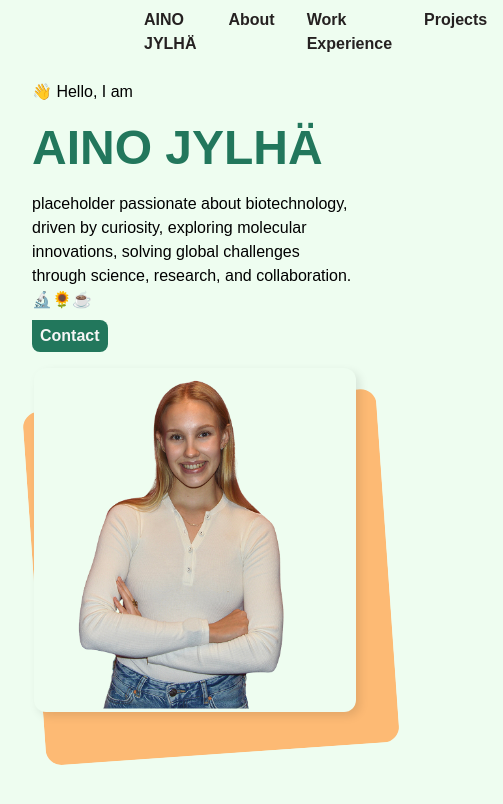
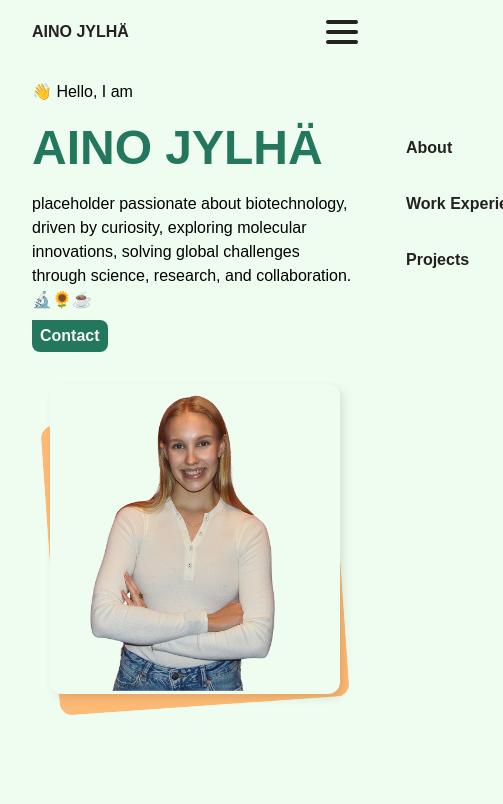
Before and after one commit to OAilio/aino, a React (Vite) app: page / in a window 390 px wide. Shown: the top 804 px of the page, 503 px wide, since content can reach past the window. Built offline with nearby package versions, Linux system fonts and the light colour scheme.

Commit message:
Modified navbar for mobile

```diff
--- a/package.json
+++ b/package.json
@@ -12,6 +12,9 @@
   },
   "dependencies": {
     "@fontsource-variable/ubuntu-sans": "^5.2.10",
+    "@fortawesome/fontawesome-svg-core": "^7.1.0",
+    "@fortawesome/free-solid-svg-icons": "^7.1.0",
+    "@fortawesome/react-fontawesome": "^3.1.0",
     "@tailwindcss/vite": "^4.1.16",
     "react": "^19.1.1",
     "react-dom": "^19.1.1",
--- a/src/components/landingSection/components/LandingImage.tsx
+++ b/src/components/landingSection/components/LandingImage.tsx
@@ -6,10 +6,10 @@ type Props = {
 export const LandingImage: React.FC<Props> = ({ className }) => {
   return (
     <div
-      className={`w-[90%] md:w-full flex flex-1 justify-center ${className ?? ''}`}
+      className={`w-[90%] p-4 md:p-unset md:w-full flex flex-1 justify-center ${className ?? ''}`}
     >
       <div className="relative flex">
-        <span className="bg-primary z-3 w-fit md:w-[256px] lg:w-[456px] flex items-center justify-center rounded-xl shadow-[4px_4px_10px_0px_rgba(0,0,0,0.10)]">
+        <span className="bg-primary z-3 w-full md:w-[256px] lg:w-[456px] flex items-center justify-center rounded-xl shadow-[4px_4px_10px_0px_rgba(0,0,0,0.10)]">
           <img
             src="./AinoImg.png"
             alt="Picture of Aino"
@@ -18,8 +18,8 @@ export const LandingImage: React.FC<Props> = ({ className }) => {
         </span>
         <svg
           className="
-            absolute -right-8 top-8
-            md:w-[256px] md:h-[256px]
+            absolute top-8 w-full
+            md:w-[256px] md:h-[256px] md:-right-8
             lg:w-[456px] lg:h-[456px] lg:-right-12 lg:top-12
             rotate-[-4deg]
           "
--- a/src/components/landingSection/components/LandingText.tsx
+++ b/src/components/landingSection/components/LandingText.tsx
@@ -8,7 +8,7 @@ type Props = {
 export const LandingText: React.FC<Props> = ({ className }) => {
   return (
     <div
-      className={`flex flex-col text-base lg:text-2xl flex-1 gap-2 lg:gap-4 p-4 ${className ?? ''}`}
+      className={`flex flex-col text-base  lg:text-2xl flex-1 gap-2 lg:gap-4 p-4 ${className ?? ''}`}
     >
       <p>👋 Hello, I am</p>
       <h1 className="flex text-[3rem] lg:text-[4rem] xl:text-[5rem] text-accent font-bold ">
--- a/src/components/navbar/Navbar.tsx
+++ b/src/components/navbar/Navbar.tsx
@@ -1,16 +1,33 @@
+import { useState } from 'react';
 import { CustomLink } from './components/CustomLink';
+import { OverlayMenu } from './components/OverlayMenu';
+import { BurgerMenuIcon } from './components/BurgerMenuIcon';
 
 //TODO Mobile nav
 
 export const Navbar: React.FC = () => {
+  const [isMenuOpen, setIsMenuOpen] = useState(false);
   return (
-    <nav className="absolute sticky z-10 top-0 w-full h-16 px-[8rem] flex items-center justify-between">
+    <>
+      <nav className="absolute bg-primary sticky z-10 top-0 w-full h-16 px-4 md:px-8 lg:px-16 xl:px-32 flex items-center justify-between">
         <CustomLink to={'/'}>AINO JYLHÄ</CustomLink>
-      <span className="flex">
+        <span className="flex hidden md:flex">
           <CustomLink to={'/'}>About</CustomLink>
           <CustomLink to={'/'}>Work Experience</CustomLink>
           <CustomLink to={'/'}>Projects</CustomLink>
         </span>
+        <span
+          className="flex md:hidden"
+          onClick={() => setIsMenuOpen(!isMenuOpen)}
+        >
+          <BurgerMenuIcon isMenuOpen={isMenuOpen} />
+        </span>
       </nav>
+      <OverlayMenu
+        className={`flex md:hidden ${isMenuOpen ? 'translate-x-0' : 'translate-x-full'}`}
+        isMenuOpen={isMenuOpen}
+        setIsMenuOpen={setIsMenuOpen}
+      />
+    </>
   );
 };
--- /dev/null
+++ b/src/components/navbar/components/BurgerMenuIcon.tsx
@@ -0,0 +1,29 @@
+type Props = {
+  className?: string;
+  isMenuOpen: boolean;
+  // define your other props here
+};
+
+export const BurgerMenuIcon: React.FC<Props> = ({ className, isMenuOpen }) => {
+  return (
+    <button className={`cursor-pointer p-4 ${className ?? ''}`}>
+      <div className="grid justify-items-center gap-1.5">
+        <span
+          className={`h-1 w-8 rounded-full bg-primary-content transition
+            ${isMenuOpen ? 'rotate-45 translate-y-2.5' : ''}
+          `}
+        ></span>
+        <span
+          className={`h-1 w-8 rounded-full bg-primary-content transition
+            ${isMenuOpen ? 'scale-x-0' : ''}
+          `}
+        ></span>
+        <span
+          className={`h-1 w-8 rounded-full bg-primary-content transition
+            ${isMenuOpen ? '-rotate-45 -translate-y-2.5' : ''}
+          `}
+        ></span>
+      </div>
+    </button>
+  );
+};
--- /dev/null
+++ b/src/components/navbar/components/OverlayMenu.tsx
@@ -0,0 +1,40 @@
+import { CustomLink } from './CustomLink';
+
+type Props = {
+  className?: string;
+  isMenuOpen: boolean;
+  setIsMenuOpen: React.Dispatch<React.SetStateAction<boolean>>;
+};
+
+export const OverlayMenu: React.FC<Props> = ({
+  className,
+  isMenuOpen,
+  setIsMenuOpen,
+}) => {
+  return (
+    <>
+      <div
+        className={`
+        fixed z-20 bg-primary flex flex-col pt-16 gap-y-4
+        w-[50%] h-[calc(100vh-64px)] top-16 right-0
+        transform transition-transform duration-300 ease-in-out
+        ${className ?? ''}
+      `}
+      >
+        <CustomLink to={'/'}>About</CustomLink>
+        <CustomLink to={'/'}>Work Experience</CustomLink>
+        <CustomLink to={'/'}>Projects</CustomLink>
+      </div>
+      <div
+        className={`
+          h-full w-full bg-black/30 absolute z-15
+          transition-opacity duration-300 ease-in-out
+          ${isMenuOpen ? 'opacity-100 pointer-events-auto' : 'opacity-0 pointer-events-none'}
+        `}
+        onClick={() => setIsMenuOpen(false)}
+      >
+        {''}
+      </div>
+    </>
+  );
+};
```
Also changed, not shown: 1 other file (tests, documents, lock files or other folders). Lines whose indentation alone changed are shown as unchanged.
